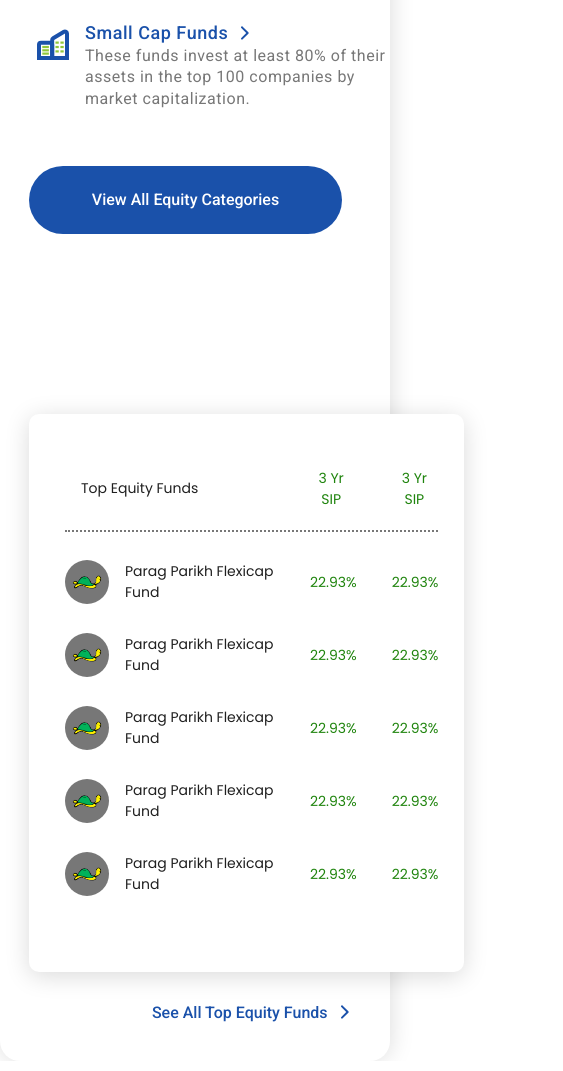
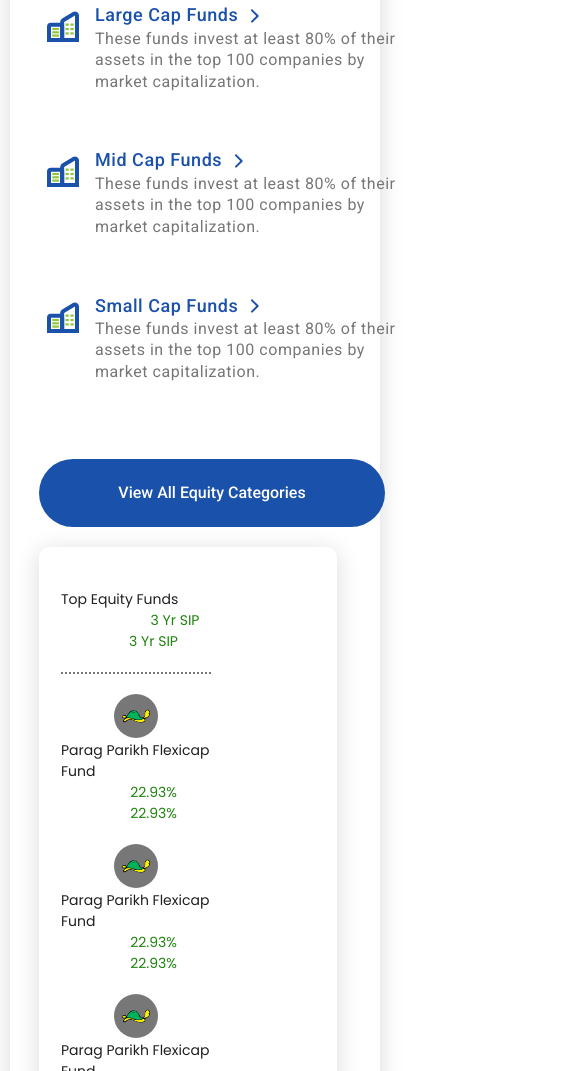
Before and after one commit to KaranBarman/interview-test, a plain HTML site: page index.html in a window 390 px wide. Shown: the part 929-2000 px from the top of the page, 563 px wide, since content can reach past the window. Drawn offline with Linux system fonts and the light colour scheme.

Commit message:
first commit

```diff
--- a/style.css
+++ b/style.css
@@ -303,3 +303,79 @@ tr {
     gap: 5px;
   }
 }
+
+@import url("https://fonts.googleapis.com/css2?family=Poppins:wght@100;200;300;400;500;600;700&family=Roboto:wght@100;300;400;500;700;900&display=swap");
+
+html {
+  font-size: 10px;
+}
+
+/* Add a general style for mobile devices */
+@media (max-width: 767px) {
+  .max-width {
+    padding: 0 10px; /* Adjust padding for smaller screens */
+  }
+
+  .features {
+    flex-direction: column; /* Stack features vertically on small screens */
+    gap: 20px;
+  }
+
+  .feature {
+    width: 100%;
+    padding: 18px;
+  }
+
+  .categories {
+    margin-top: 20px;
+  }
+
+  .category {
+    gap: 20px;
+    flex-direction: column;
+  }
+
+  #category-card-1,
+  #category-card-2 {
+    width: 100%;
+  }
+
+  .dashboard {
+    padding: 20px;
+  }
+
+  tr {
+    flex-direction: column;
+    margin: 20px 0;
+  }
+
+  .th-heading {
+    margin-left: 0; /* Adjust margin for smaller screens */
+  }
+
+  .th-btn {
+    margin-left: 0;
+  }
+
+  .btn-primary,
+  .btn-secondary {
+    width: 100%;
+  }
+
+  .btn-secondary {
+    margin-top: 20px;
+  }
+}
+
+/* Add additional media queries for larger screens if needed */
+@media (min-width: 768px) {
+  /* Add styles for tablets */
+}
+
+@media (min-width: 992px) {
+  /* Add styles for desktops */
+}
+
+@media (min-width: 1200px) {
+  /* Add styles for larger desktops */
+}
```
